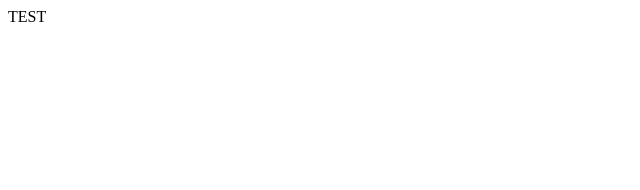
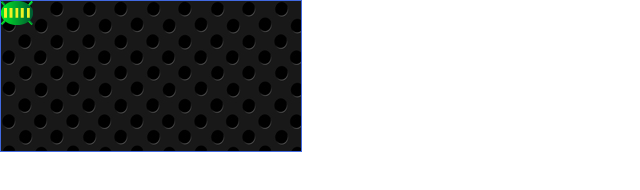
Before and after one commit to ddanmuji/ufo_hunter, a website: page index.html in a window 1280 px wide. Shown: the whole page, without its empty margins (0-640 px from the left). Drawn offline with nearby package versions, Linux system fonts and the light colour scheme.

Commit message:
feat: canvas test

```diff
--- a/index.html
+++ b/index.html
@@ -6,10 +6,13 @@
   <meta http-equiv="X-UA-Compatible" content="IE=edge">
   <meta name="viewport" content="width=device-width, initial-scale=1.0">
   <title>UFO HUNTER</title>
+  <script defer src="/scripts/main.js"></script>
+  <link href="https://cdn.jsdelivr.net/npm/reset-css@5.0.1/reset.min.css" rel="stylesheet">
+  <link href="/styles/style.css" rel="stylesheet">
 </head>
 
 <body>
-  <div>TEST</div>
+  <canvas id="ufo_canvas" class="ufo_canvas"></canvas>
 </body>
 
 </html>
--- /dev/null
+++ b/scripts/main.js
@@ -0,0 +1,9 @@
+const canvas = document.getElementById('ufo_canvas');
+const ctx = canvas.getContext('2d');
+
+const image = new Image();
+
+image.src = 'images/ufo.png';
+image.onload = () => {
+  return ctx.drawImage(image, 0, 0);
+};
--- a/scripts/test.js
+++ /dev/null
@@ -1 +0,0 @@
-const test = 'test';
--- /dev/null
+++ b/styles/style.css
@@ -0,0 +1,4 @@
+.ufo_canvas {
+  border: 1px solid royalblue;
+  background-image: url('/images/background.jpg');
+}
--- a/styles/test.css
+++ /dev/null
@@ -1,3 +0,0 @@
-.test {
-  font-size: 11px;
-}
```
